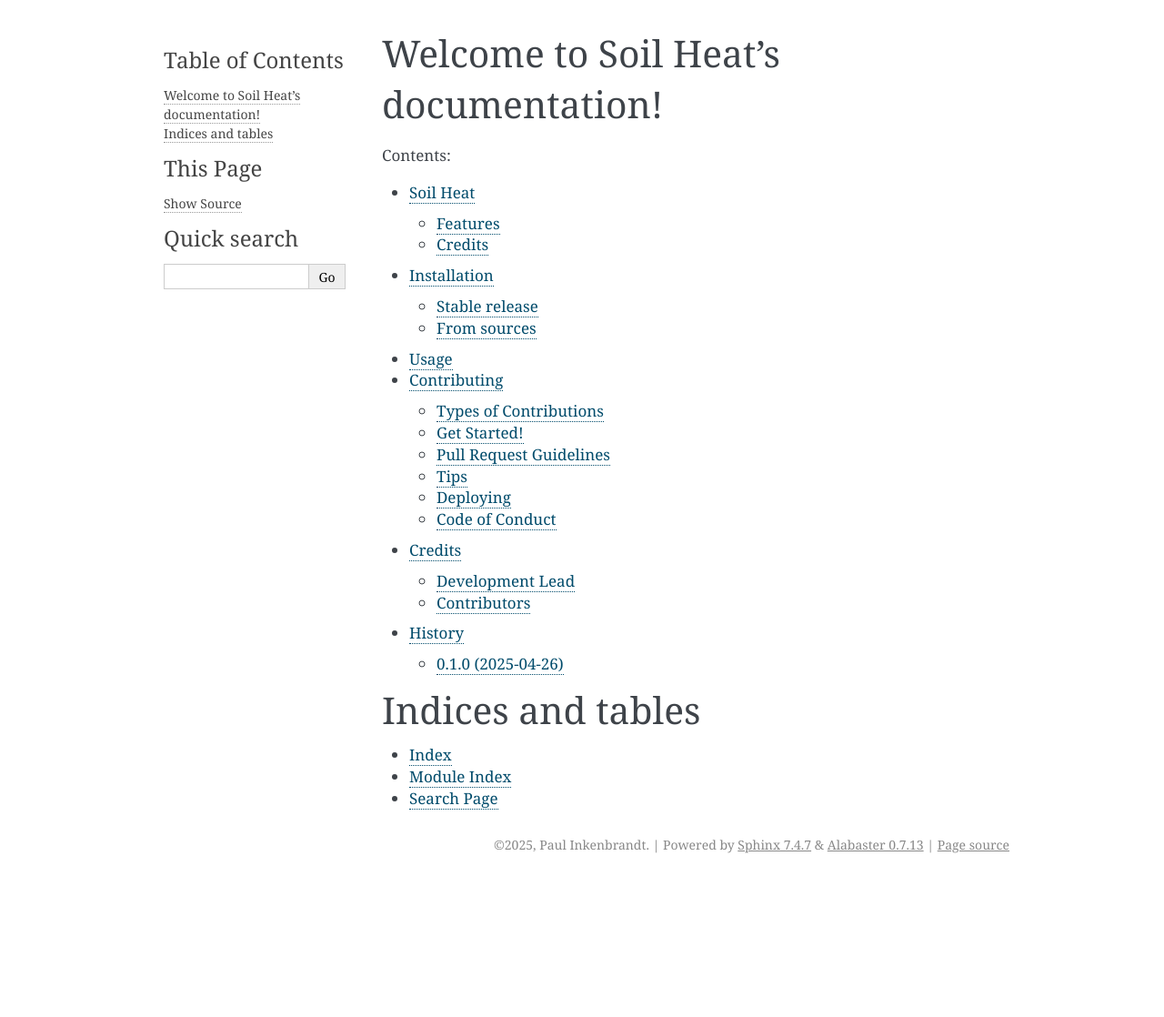
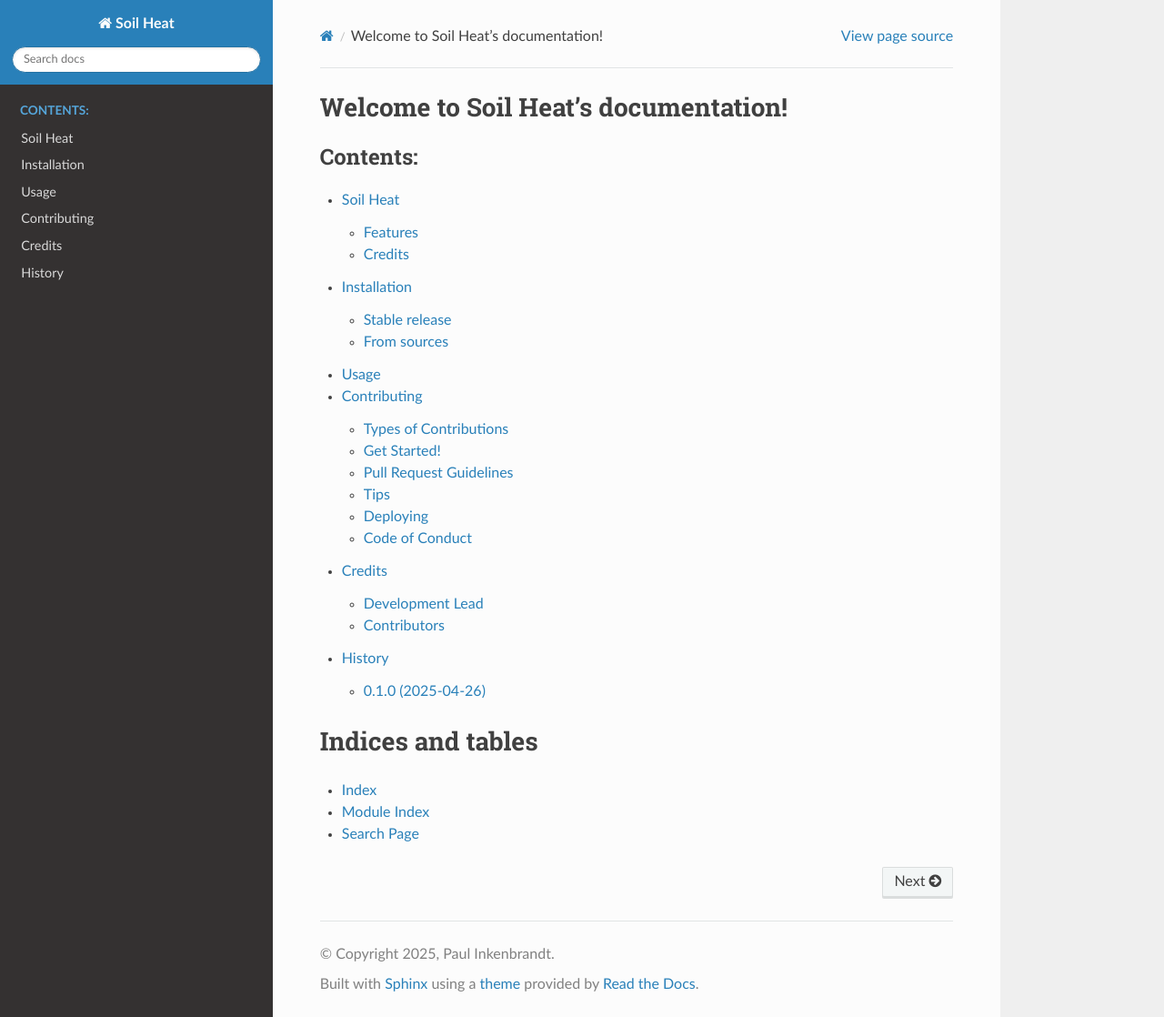
Before and after one commit to inkenbrandt/soil_heat, a Sphinx documentation site: the page built from docs/index.rst, in a window 1280 px wide and 1118 px high. Shown: the whole window at 91% size. Built offline with Sphinx 7.4.7 and the Read the Docs theme 3.1.0, drawn with Linux system fonts in a browser that asks for light colours; pages that are not in the unit, such as notebooks, are missing from menus; some of the changed lines change nothing that is shown.

Commit message:
Add Read the Docs configuration file and update Sphinx settings

```diff
--- a/docs/conf.py
+++ b/docs/conf.py
@@ -1,159 +1,79 @@
-#!/usr/bin/env python
-#
-# soil_heat documentation build configuration file, created by
-# sphinx-quickstart on Fri Jun  9 13:47:02 2017.
-#
-# This file is execfile()d with the current directory set to its
-# containing dir.
-#
-# Note that not all possible configuration values are present in this
-# autogenerated file.
-#
-# All configuration values have a default; values that are commented out
-# serve to show the default.
-
-# If extensions (or modules to document with autodoc) are in another
-# directory, add these directories to sys.path here. If the directory is
-# relative to the documentation root, use os.path.abspath to make it
-# absolute, like shown here.
-#
 import os
 import sys
-sys.path.insert(0, os.path.abspath('..'))
 
+sys.path.insert(0, os.path.abspath("../src"))  # adjust path as needed
 import soil_heat
 
-# -- General configuration ---------------------------------------------
-
-# If your documentation needs a minimal Sphinx version, state it here.
-#
-# needs_sphinx = '1.0'
-
-# Add any Sphinx extension module names here, as strings. They can be
-# extensions coming with Sphinx (named 'sphinx.ext.*') or your custom ones.
-extensions = ['sphinx.ext.autodoc', 'sphinx.ext.viewcode']
-
-# Add any paths that contain templates here, relative to this directory.
-templates_path = ['_templates']
-
-# The suffix(es) of source filenames.
-# You can specify multiple suffix as a list of string:
-#
-# source_suffix = ['.rst', '.md']
-source_suffix = '.rst'
-
-# The master toctree document.
-master_doc = 'index'
-
-# General information about the project.
-project = 'Soil Heat'
+# -- Project information -----------------------------------------------------
+project = "Soil Heat"
 copyright = "2025, Paul Inkenbrandt"
 author = "Paul Inkenbrandt"
-
-# The version info for the project you're documenting, acts as replacement
-# for |version| and |release|, also used in various other places throughout
-# the built documents.
-#
 # The short X.Y version.
 version = soil_heat.__version__
 # The full version, including alpha/beta/rc tags.
 release = soil_heat.__version__
 
-# The language for content autogenerated by Sphinx. Refer to documentation
-# for a list of supported languages.
-#
-# This is also used if you do content translation via gettext catalogs.
-# Usually you set "language" from the command line for these cases.
-language = None
 
-# List of patterns, relative to source directory, that match files and
-# directories to ignore when looking for source files.
-# This patterns also effect to html_static_path and html_extra_path
-exclude_patterns = ['_build', 'Thumbs.db', '.DS_Store']
-
-# The name of the Pygments (syntax highlighting) style to use.
-pygments_style = 'sphinx'
-
-# If true, `todo` and `todoList` produce output, else they produce nothing.
-todo_include_todos = False
-
-
-# -- Options for HTML output -------------------------------------------
-
-# The theme to use for HTML and HTML Help pages.  See the documentation for
-# a list of builtin themes.
-#
-html_theme = 'alabaster'
-
-# Theme options are theme-specific and customize the look and feel of a
-# theme further.  For a list of options available for each theme, see the
-# documentation.
-#
-# html_theme_options = {}
-
-# Add any paths that contain custom static files (such as style sheets) here,
-# relative to this directory. They are copied after the builtin static files,
-# so a file named "default.css" will overwrite the builtin "default.css".
-html_static_path = ['_static']
-
-
-# -- Options for HTMLHelp output ---------------------------------------
-
-# Output file base name for HTML help builder.
-htmlhelp_basename = 'soil_heatdoc'
-
-
-# -- Options for LaTeX output ------------------------------------------
-
-latex_elements = {
-    # The paper size ('letterpaper' or 'a4paper').
-    #
-    # 'papersize': 'letterpaper',
-
-    # The font size ('10pt', '11pt' or '12pt').
-    #
-    # 'pointsize': '10pt',
-
-    # Additional stuff for the LaTeX preamble.
-    #
-    # 'preamble': '',
-
-    # Latex figure (float) alignment
-    #
-    # 'figure_align': 'htbp',
-}
-
-# Grouping the document tree into LaTeX files. List of tuples
-# (source start file, target name, title, author, documentclass
-# [howto, manual, or own class]).
-latex_documents = [
-    (master_doc, 'soil_heat.tex',
-     'Soil Heat Documentation',
-     'Paul Inkenbrandt', 'manual'),
+# Add any Sphinx extension module names here, as strings. They can be
+# extensions coming with Sphinx (named 'sphinx.ext.*') or your custom ones.
+extensions = [
+    "sphinx.ext.autodoc",
+    "numpydoc",
+    "sphinx.ext.autosummary",
+    "sphinxcontrib.bibtex",
+    "sphinx.ext.napoleon",
+    "sphinx.ext.viewcode",
+    "sphinx.ext.intersphinx",
+    "sphinx.ext.mathjax",
+    "myst_parser",
+    "nbsphinx",
 ]
 
 
-# -- Options for manual page output ------------------------------------
+# Tell myst-parser to assign header anchors for h1-h3.
+myst_heading_anchors = 3
 
-# One entry per manual page. List of tuples
-# (source start file, name, description, authors, manual section).
-man_pages = [
-    (master_doc, 'soil_heat',
-     'Soil Heat Documentation',
-     [author], 1)
-]
+suppress_warnings = ["myst.header"]
+
+templates_path = ["_templates"]
+exclude_patterns = [
+    "tests/*",
+    "_build/*",
+    "docs/_build/*",
+    "Thumbs.db",
+    ".DS_Store",
+]  # Exclude the tests directory and _build directory
+
+napoleon_google_docstring = False  # You can still use Google-style if True
+napoleon_numpy_docstring = True  # Set this to True for NumPy-style
+
+napoleon_include_init_with_doc = True
+napoleon_include_private_with_doc = False
+napoleon_include_special_with_doc = True
+napoleon_use_admonition_for_examples = False
+napoleon_use_admonition_for_notes = False
+napoleon_use_admonition_for_references = False
+napoleon_use_ivar = False
+
+autosummary_generate = True  # Automatically generate .rst files for modules
+autosummary_imported_members = True
+bibtex_bibfiles = ["refs.bib"]  # Your BibTeX file(s)
+bibtex_reference_style = "author_year"  # Use author-year style for citations
+bibtex_default_style = "plain"
+
+html_theme = "sphinx_rtd_theme"
+html_static_path = ["_static"]
 
 
-# -- Options for Texinfo output ----------------------------------------
+source_suffix = [".rst", ".md"]
 
-# Grouping the document tree into Texinfo files. List of tuples
-# (source start file, target name, title, author,
-#  dir menu entry, description, category)
-texinfo_documents = [
-    (master_doc, 'soil_heat',
-     'Soil Heat Documentation',
-     author,
-     'soil_heat',
-     'One line description of project.',
-     'Miscellaneous'),
-]
+intersphinx_mapping = {
+    "python": ("https://docs.python.org/3", None),
+    # Uncomment these if you use them in your codebase:
+    #  "torch": ("https://pytorch.org/docs/stable", None),
+    #  "datasets": ("https://huggingface.co/docs/datasets/master/en", None),
+    #  "transformers": ("https://huggingface.co/docs/transformers/master/en", None),
+}
+
+# The master toctree document.
+master_doc = "index"
```
Also changed, not shown: .readthedocs.yaml (added).
